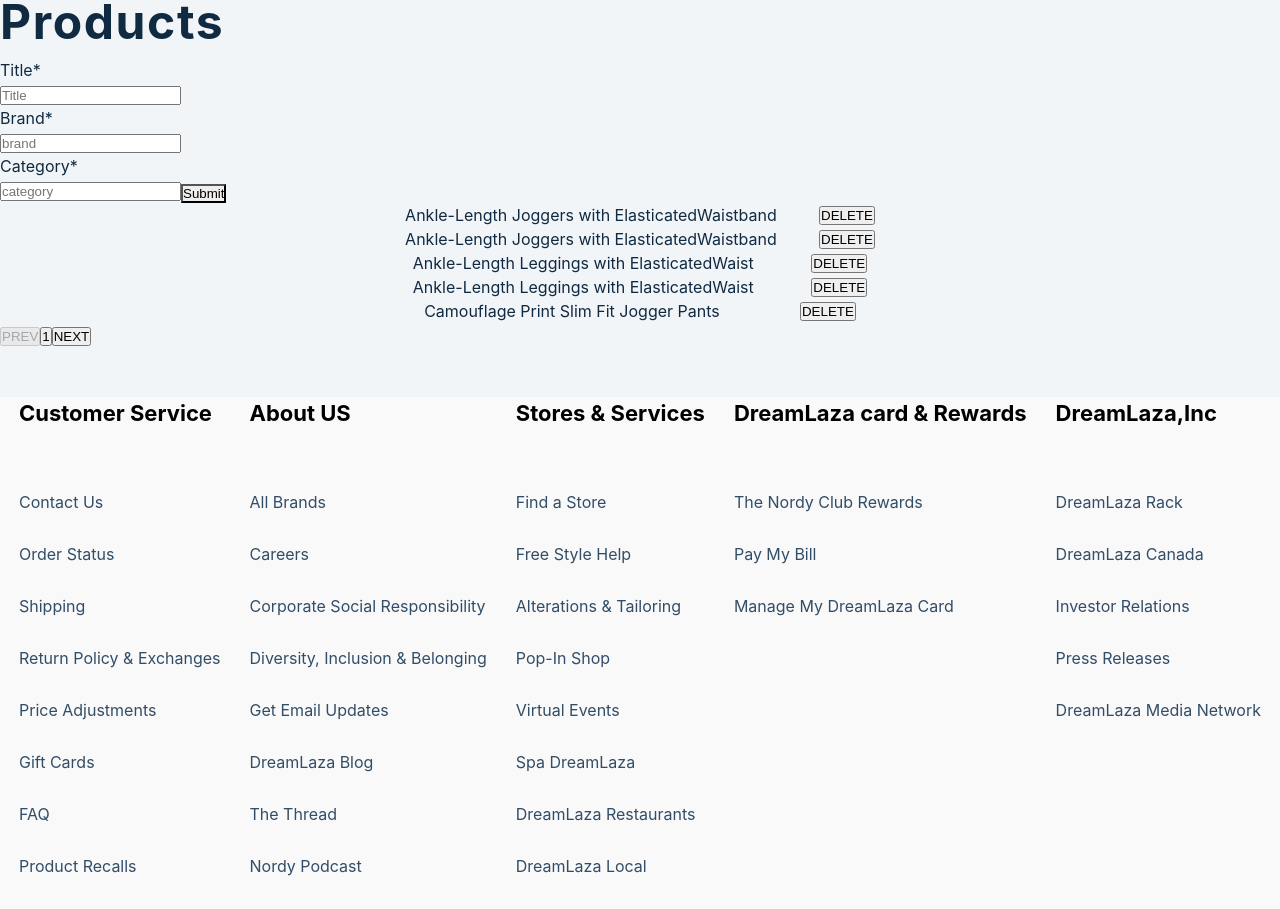
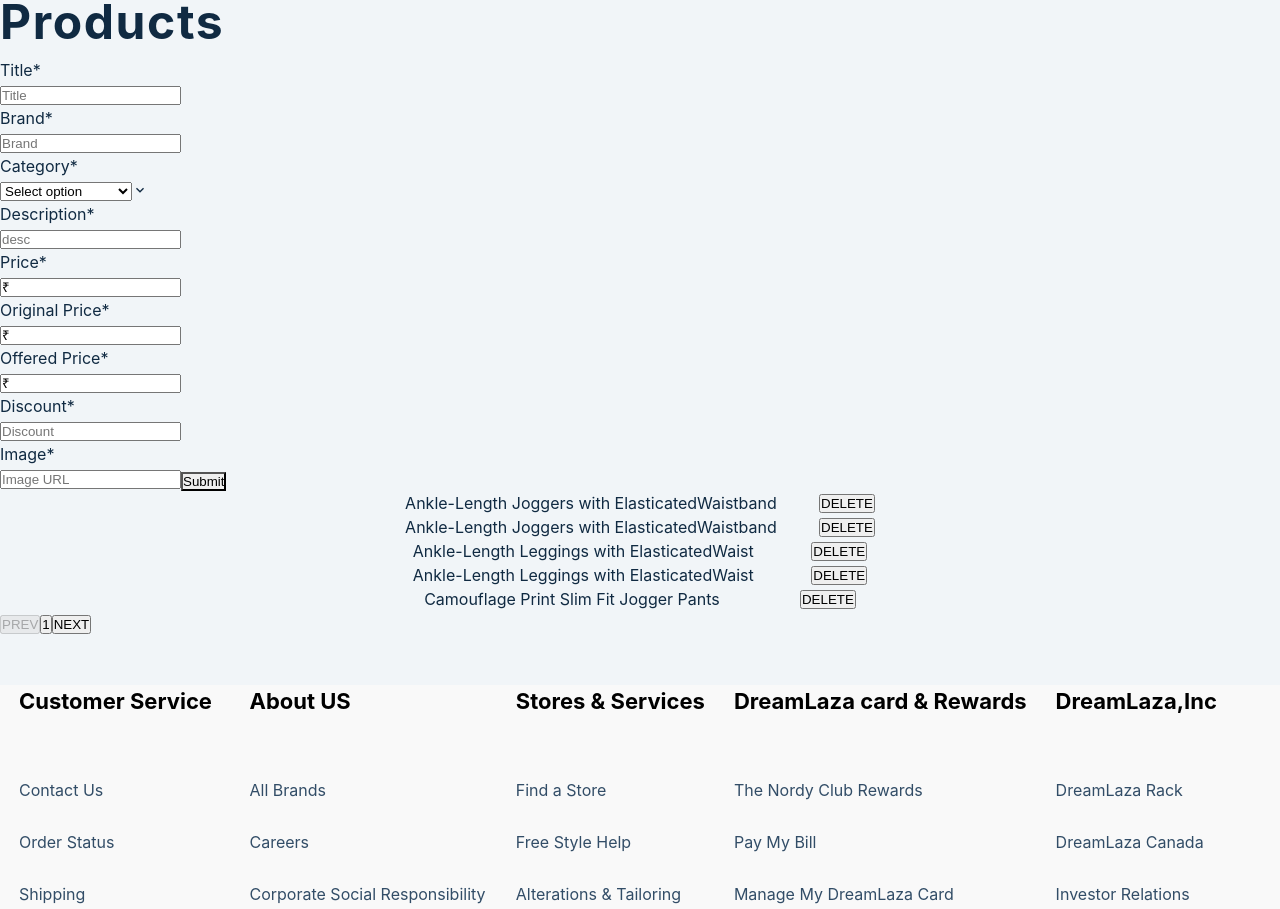
Before and after one commit to deepakkumarfathkar/Dreamlaza-Shopper, a React (Create React App) app: page /products in a window 1280 px wide. Shown: the part 1141-2050 px from the top of the page. Built offline with nearby package versions, Linux system fonts and the light colour scheme; data requests are answered from the project's data file; the HTML template or start-up script is replaced by a standard one.

Commit message:
admin panel done

```diff
--- a/src/AdminPanel/AddProduct.jsx
+++ b/src/AdminPanel/AddProduct.jsx
@@ -8,11 +8,19 @@
   Input,
 } from "@chakra-ui/react";
 
+import { Select } from "@chakra-ui/react";
+
 function AddProduct({ onAddProduct }) {
   const [formState, setFormState] = useState({
     title: "",
     brand: "",
-    category: ""
+    category: "",
+    desc: "",
+    price: "₹",
+    original_price: "₹",
+    offer_price: "₹",
+    discount: "",
+    image: "",
   });
 
   const handleChange = (e) => {
@@ -22,7 +30,7 @@
 
     setFormState({
       ...formState,
-      [name]: val
+      [name]: val,
     });
   };
 
@@ -46,16 +54,74 @@
         <Input
           name="brand"
           type="text"
-          placeholder="brand"
+          placeholder="Brand"
           value={formState.brand}
           onChange={handleChange}
         />
-        <FormLabel>Category</FormLabel>
-        <Input
+        {/* <FormLabel>Category</FormLabel> */}
+        {/* <Input
           name="category"
           type="text"
-          placeholder="category"
+          placeholder="Category"
           value={formState.category}
+          onChange={handleChange}
+        /> */}
+        <FormLabel>Category</FormLabel>
+        <Select
+          placeholder="Select option"
+          name="category"
+          type="text"
+          onChange={handleChange}
+        >
+          <option value="Womens">Womens</option>
+          <option value="Mens">Mens</option>
+        </Select>
+        <FormLabel>Description</FormLabel>
+        <Input
+          name="desc"
+          type="text"
+          placeholder="desc"
+          value={formState.desc}
+          onChange={handleChange}
+        />
+        <FormLabel>Price</FormLabel>
+        <Input
+          name="price"
+          type="text"
+          placeholder="price"
+          value={formState.price}
+          onChange={handleChange}
+        />
+        <FormLabel>Original Price</FormLabel>
+        <Input
+          name="original_price"
+          type="text"
+          placeholder="Original Price"
+          value={formState.original_price}
+          onChange={handleChange}
+        />
+        <FormLabel>Offered Price</FormLabel>
+        <Input
+          name="offer_price"
+          type="text"
+          placeholder="Offered Price"
+          value={formState.offer_price}
+          onChange={handleChange}
+        />
+        <FormLabel>Discount</FormLabel>
+        <Input
+          name="discount"
+          type="text"
+          placeholder="Discount"
+          value={formState.discount}
+          onChange={handleChange}
+        />
+        <FormLabel>Image</FormLabel>
+        <Input
+          name="image"
+          type="url"
+          placeholder="Image URL"
+          value={formState.image}
           onChange={handleChange}
         />
         <Button mt={4} colorScheme="teal" type="submit">
--- a/src/AdminPanel/api.js
+++ b/src/AdminPanel/api.js
@@ -6,8 +6,8 @@
       _page: params.page,
       _limit: params.limit,
       _sort: params.sort,
-      _order: params.order
-    }
+      _order: params.order,
+    },
   });
 };
 
@@ -15,7 +15,13 @@
   return axios.post(` http://localhost:8080/clothing`, {
     title: data.title,
     category: data.category,
-    brand: data.brand
+    brand: data.brand,
+    desc: data.desc,
+    price: data.price,
+    original_price: data.original_price,
+    offer_price: data.offer_price,
+    discount: data.discount,
+    image: data.image,
   });
 };
 
@@ -23,6 +29,6 @@
   return axios({
     method: "DELETE",
     baseURL: " http://localhost:8080",
-    url: `/clothing/${id}`
+    url: `/clothing/${id}`,
   });
 };
```
Lines whose indentation alone changed are shown as unchanged.
